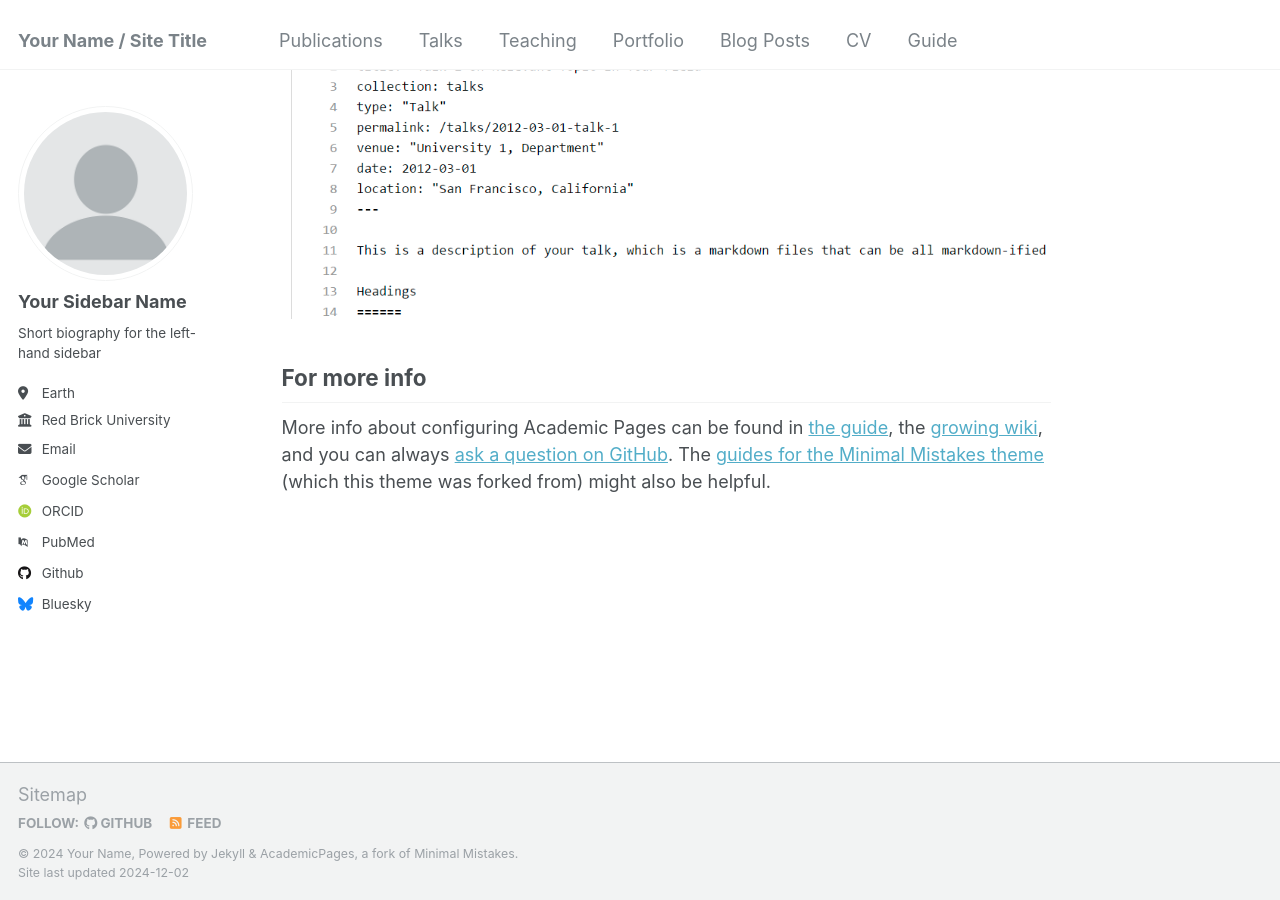
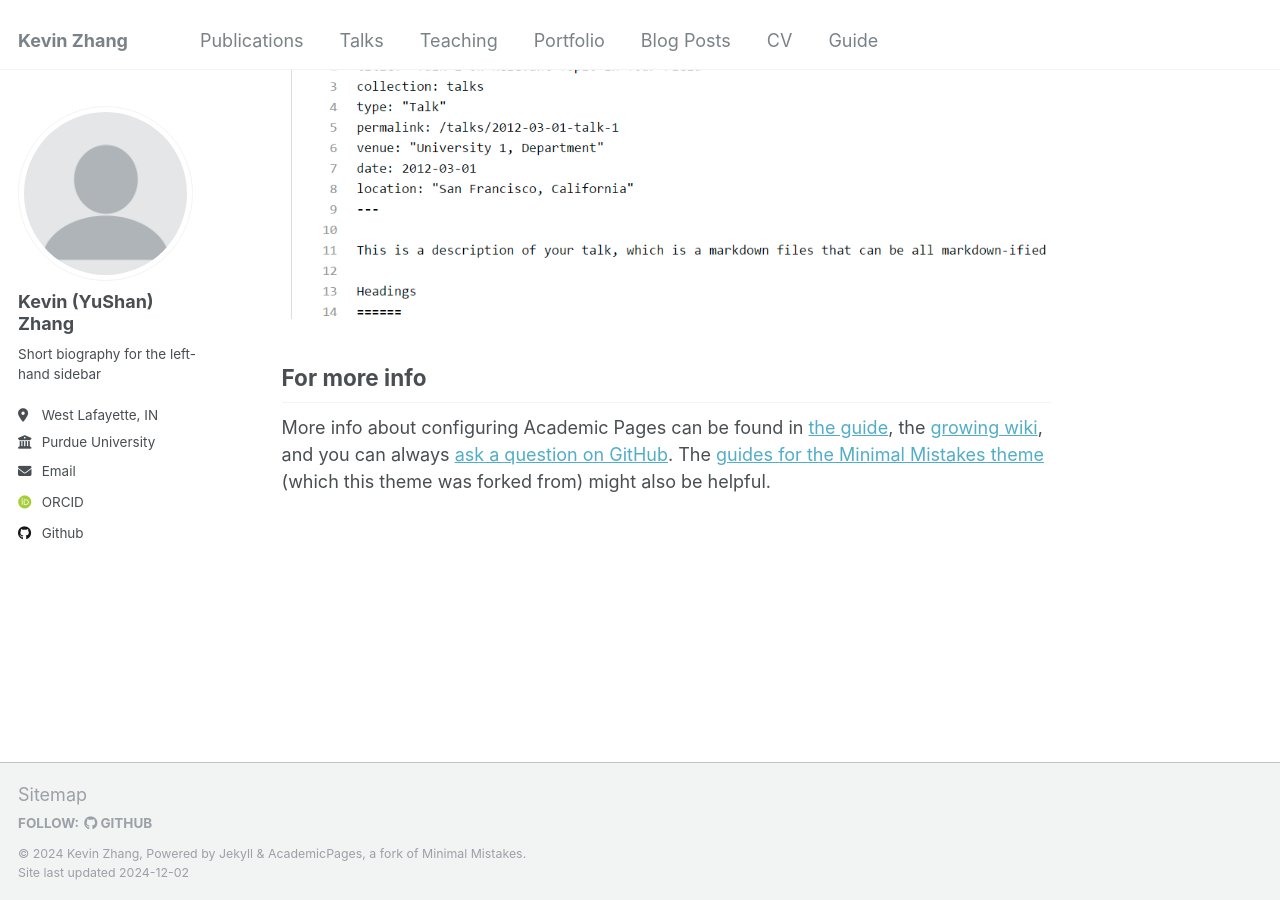
Before and after one commit to kevin-ys-zhang/kevin-ys-zhang.github.io, a Jekyll site: the page built from _pages/about.md, in a window 1280 px wide and 900 px high, scrolled down 2643 px. Built offline with Jekyll 4.4.1, drawn with Linux system fonts in a browser that asks for light colours; some web fonts are replaced.

Commit message:
Update _config.yml

```diff
--- a/_config.yml
+++ b/_config.yml
@@ -8,13 +8,13 @@
 
 # Basic Site Settings
 locale                   : "en-US"
-title                    : "Your Name / Site Title"
+title                    : "Kevin Zhang"
 title_separator          : "-"
-name                     : &name "Your Name"
+name                     : &name "Kevin Zhang"
 description              : &description "personal description"
-url                      : https://academicpages.github.io # the base hostname & protocol for your site e.g. "https://[your GitHub username].github.io"
+url                      : https://kevin-ys-zhang.github.io # the base hostname & protocol for your site e.g. "https://[your GitHub username].github.io"
 baseurl                  : "" # the subpath of your site, e.g. "/blog"
-repository               : "academicpages/academicpages.github.io"
+repository               : "kevin-ys-zhang/kevin-ys-zhang.github.io"
 
 # Site Author - The following control what appear as part of the author content on the side bar.
 #               If a field is blank the icon and link will not appear, otherwise it will be shown.
@@ -22,21 +22,21 @@ repository               : "academicpages/academicpages.github.io"
 author:
   # Biographic information
   avatar           : "profile.png"
-  name             : "Your Sidebar Name"
+  name             : "Kevin (YuShan) Zhang"
   pronouns         : # example: "she/her"
   bio              : "Short biography for the left-hand sidebar"
-  location         : "Earth"
-  employer         : "Red Brick University"
+  location         : "West Lafayette, IN"
+  employer         : "Purdue University"
   uri              : # URL
-  email            : "none@example.org"
+  email            : "zhan4196@purdue.edu"
 
   # Academic websites
   arxiv            : # URL - Update with the correct link to your profile
-  googlescholar    : "https://scholar.google.com/citations?user=PS_CX0AAAAAJ"
+  googlescholar    : # "https://scholar.google.com/citations?user=PS_CX0AAAAAJ"
   impactstory      : # URL
-  orcid            : "http://orcid.org/yourorcidurl"
+  orcid            : "https://orcid.org/0009-0008-4705-976Xl"
   semantic         : # URL
-  pubmed           : "https://www.ncbi.nlm.nih.gov/pubmed/?term=john+snow"
+  pubmed           : # "https://www.ncbi.nlm.nih.gov/pubmed/?term=john+snow"
   researchgate     : # URL
   scopus           : # URL
 
@@ -44,12 +44,12 @@ author:
   bitbucket        : # Username - Update with your username on the site
   codepen          : # Username
   dribbble         : # Username
-  github           : "academicpages"
+  github           : "kevin-ys-zhang"
   kaggle           : # Username
   stackoverflow    : # User number or user number and name (i.e., use "1" or "1/jeff-atwood")
 
   # Social media
-  bluesky          : "bsky.app" # Replace this with you Bluesky username
+  bluesky          : # "bsky.app" # Replace this with you Bluesky username
   facebook         : # Username
   flickr           : # Username
   foursquare       : # Username
@@ -82,6 +82,8 @@ publication_category:
     title: 'Journal Articles'
   conferences:
     title: 'Conference Papers'
+  preprints:
+    title: 'Preprints'
 
 # Site Settings
 teaser                   :  # filename of teaser fallback teaser image placed in /images/, .e.g. "500x300.png"
@@ -117,7 +119,7 @@ staticman:
       options:
         format           : "iso8601" # "iso8601" (default), "timestamp-seconds", "timestamp-milliseconds"
 atom_feed:
-  hide                   : false     # change to true to hide the RSS feed in the footer
+  hide                   : true     # change to true to hide the RSS feed in the footer
   path                   : # blank (default) uses feed.xml
 
 
```
